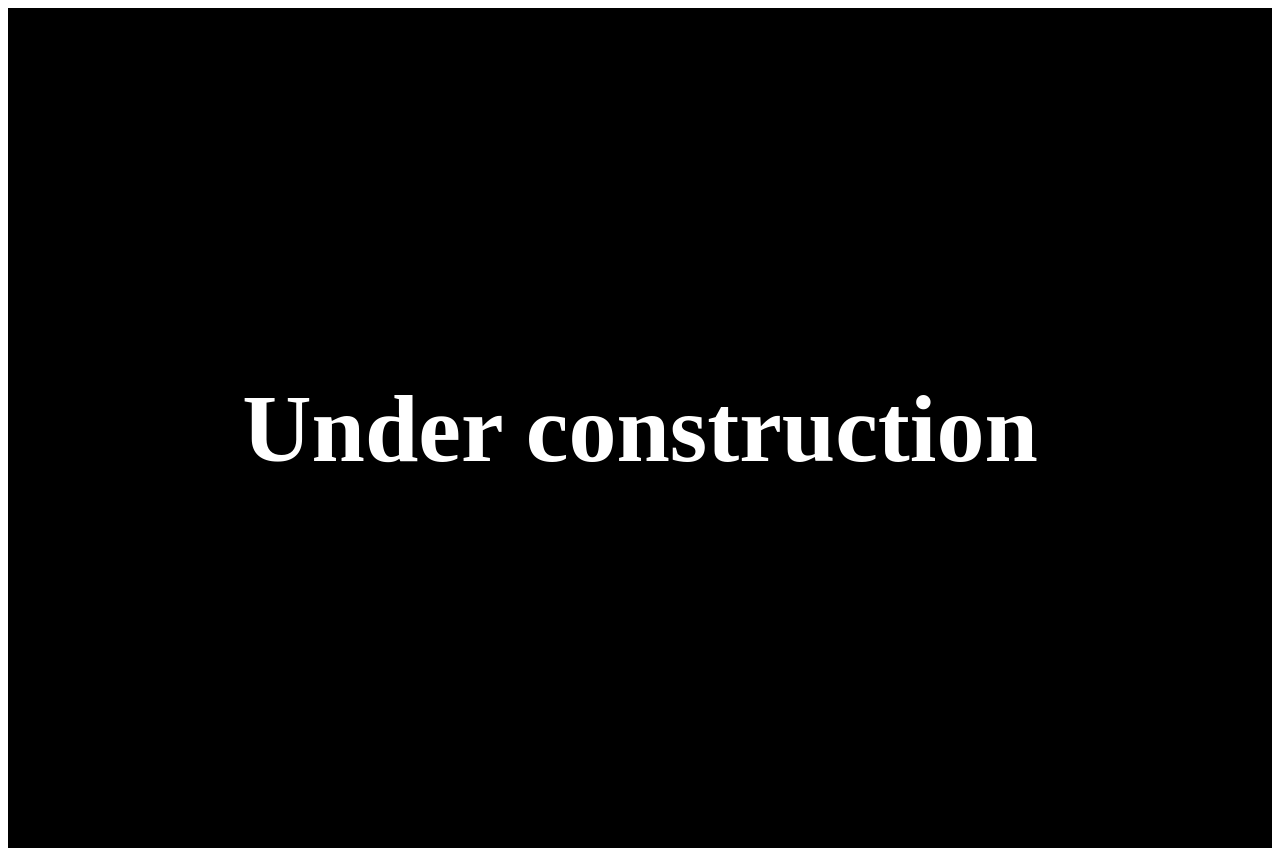
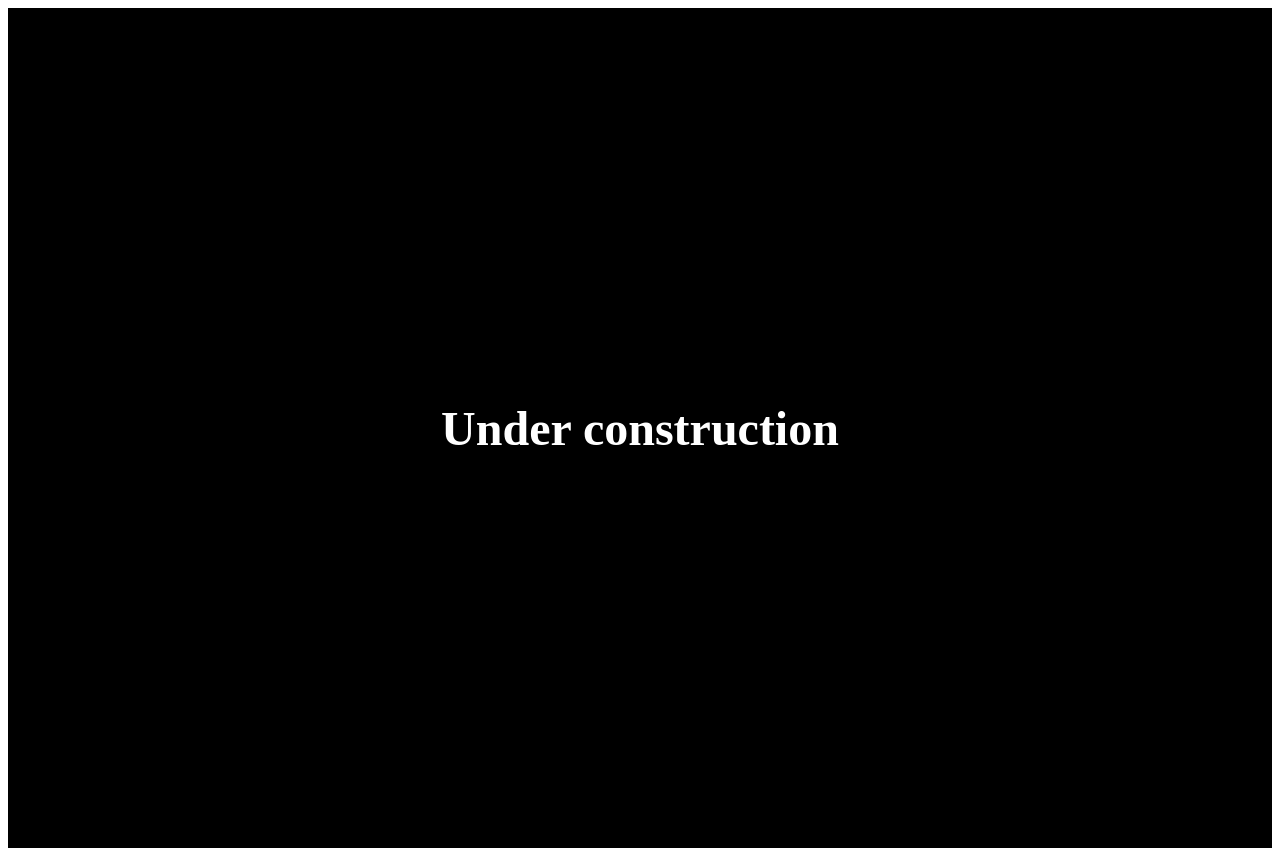
Before and after one commit to fbarufa/clone-tabnews, a Next.js app: page / in a window 1280 px wide. Built offline with nearby package versions, Linux system fonts and the light colour scheme.

Commit message:
adjusting front page message

```diff
--- a/pages/index.js
+++ b/pages/index.js
@@ -12,7 +12,7 @@ function Home() {
         justifyContent: "center", // Added for horizontal centering
       }}
     >
-      <h1 style={{ fontSize: "96px" }}>Under construction</h1>
+      <h1 style={{ fontSize: "48px" }}>Under construction</h1>
     </div>
   );
 }
```
